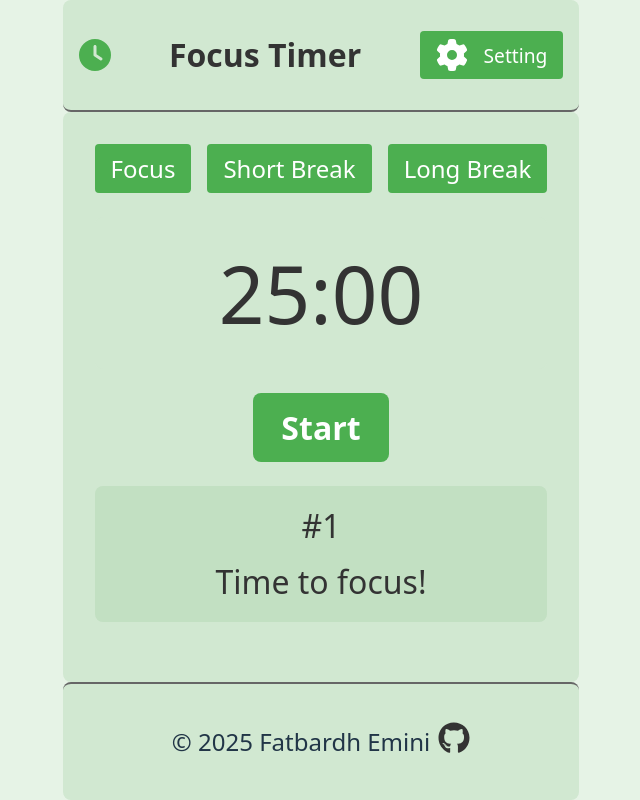
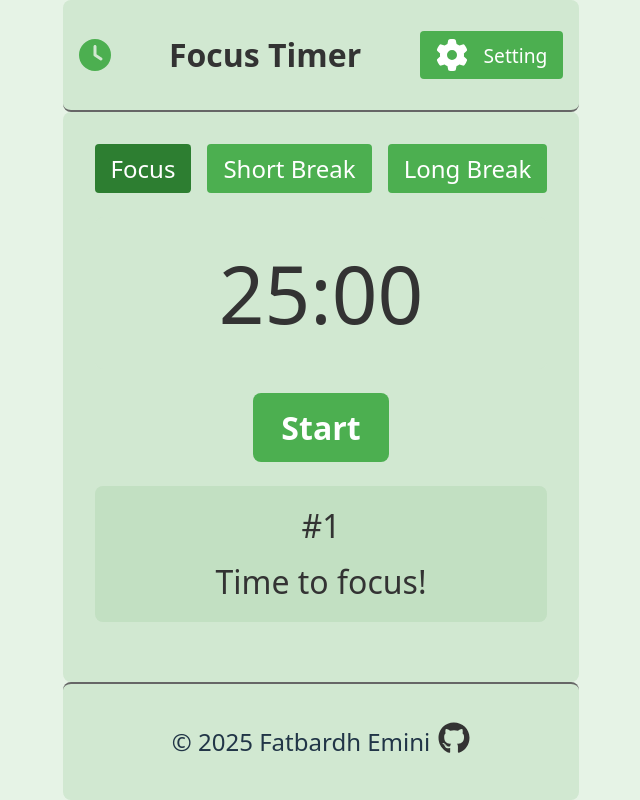
Before and after one commit to fatbardheminii/focus-timer, a React (Vite) app: page / in a window 1280 px wide. Shown: the whole page, without its empty margins (319-959 px from the left). Built offline with nearby package versions, Linux system fonts and the light colour scheme.

Commit message:
style: add active class styling to FocusMode buttons
-Apply active class based on currentMode

```diff
--- a/src/App.css
+++ b/src/App.css
@@ -5,6 +5,7 @@
   --text-color: #333;
   --button-bg-color: #4caf50;
   --button-hover-bg-color: #45a049;
+  --button-active-bg-color: #2d7e31;
   --pause-color: #ffc107;
   --pause-hover-color: #e0a800;
   --skip-color: #2196f3;
@@ -276,6 +277,10 @@ header h1 {
 
 .focus-mode button:hover {
   background-color: var(--button-hover-bg-color);
+}
+
+.focus-mode .active {
+  background-color: var(--button-active-bg-color);
 }
 
 .timer-display {
--- a/src/components/main-section-components/FocusMode.jsx
+++ b/src/components/main-section-components/FocusMode.jsx
@@ -2,23 +2,25 @@ import { useContext } from "react";
 import { TimerContext } from "../../context/TimerContext";
 
 export default function FocusMode() {
-  const { dispatch } = useContext(TimerContext);
+  const { state, dispatch } = useContext(TimerContext);
+  const { currentMode } = state;
+
   return (
     <div className="focus-mode">
       <button
-        className="focus-btn"
+        className={`focus-btn ${currentMode === "focus" ? "active" : ""}`}
         onClick={() => dispatch({ type: "SET_MODE", payload: "focus" })}
       >
         Focus
       </button>
       <button
-        className="short-brake-btn"
+        className={`short-brake-btn ${currentMode === "short" ? "active" : ""}`}
         onClick={() => dispatch({ type: "SET_MODE", payload: "short" })}
       >
         Short Break
       </button>
       <button
-        className="long-brake-btn"
+        className={`long-brake-btn ${currentMode === "long" ? "active" : ""}`}
         onClick={() => dispatch({ type: "SET_MODE", payload: "long" })}
       >
         Long Break
```
